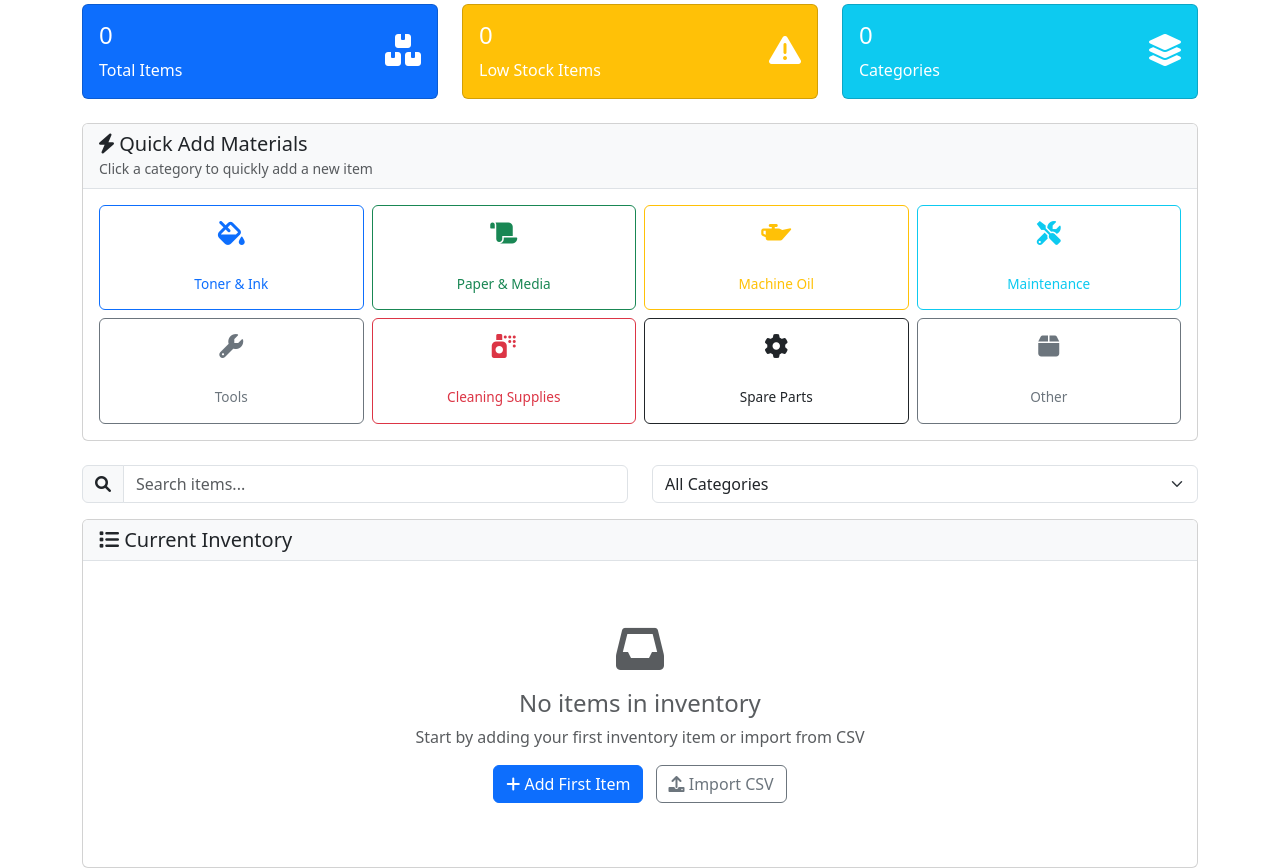
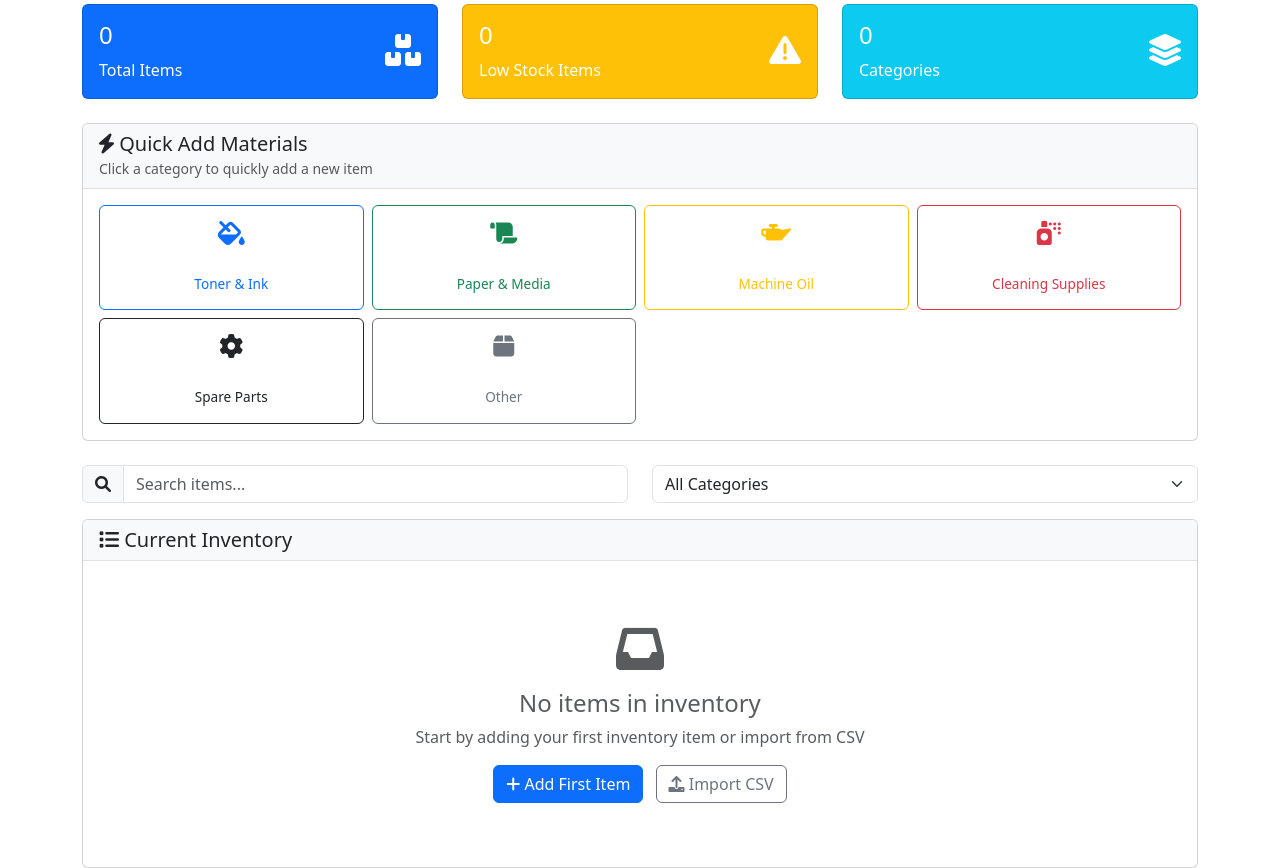
Before and after one commit to jota009/inventory-management-system, a Flask app: page / in a window 1280 px wide. Shown: the part 196-1064 px from the top of the page. Run offline with Flask 3, Linux system fonts and the light colour scheme; data that the repository does not hold is empty; some libraries are stand-ins or nearby versions.

Commit message:
Remove Maintenance and Tools buttons from Quick Add section
- Remove Maintenance quick add button (redundant/confusing)
- Remove Tools quick add button (redundant/confusing)
- Simplify Quick Add to 6 core material categories:
  * Toner & Ink
  * Paper & Media
  * Machine Oil
  * Cleaning Supplies
  * Spare Parts
  * Other
- Maintain cleaner, more focused interface

```diff
--- a/templates/index.html
+++ b/templates/index.html
@@ -193,26 +193,6 @@
                         onclick="openQuickAddModal('Machine Oil')">
                     <i class="fas fa-oil-can"></i><br>
                     <small>Machine Oil</small>
-                </button>
-            </div>
-
-            <!-- MAINTENANCE BUTTON -->
-            <div class="col-6 col-md-3">
-                <button class="btn btn-outline-info w-100 quick-add-btn"
-                        data-category="Maintenance"
-                        onclick="openQuickAddModal('Maintenance')">
-                    <i class="fas fa-tools"></i><br>
-                    <small>Maintenance</small>
-                </button>
-            </div>
-
-            <!-- TOOLS BUTTON -->
-            <div class="col-6 col-md-3">
-                <button class="btn btn-outline-secondary w-100 quick-add-btn"
-                        data-category="Tools"
-                        onclick="openQuickAddModal('Tools')">
-                    <i class="fas fa-wrench"></i><br>
-                    <small>Tools</small>
                 </button>
             </div>
 
```
